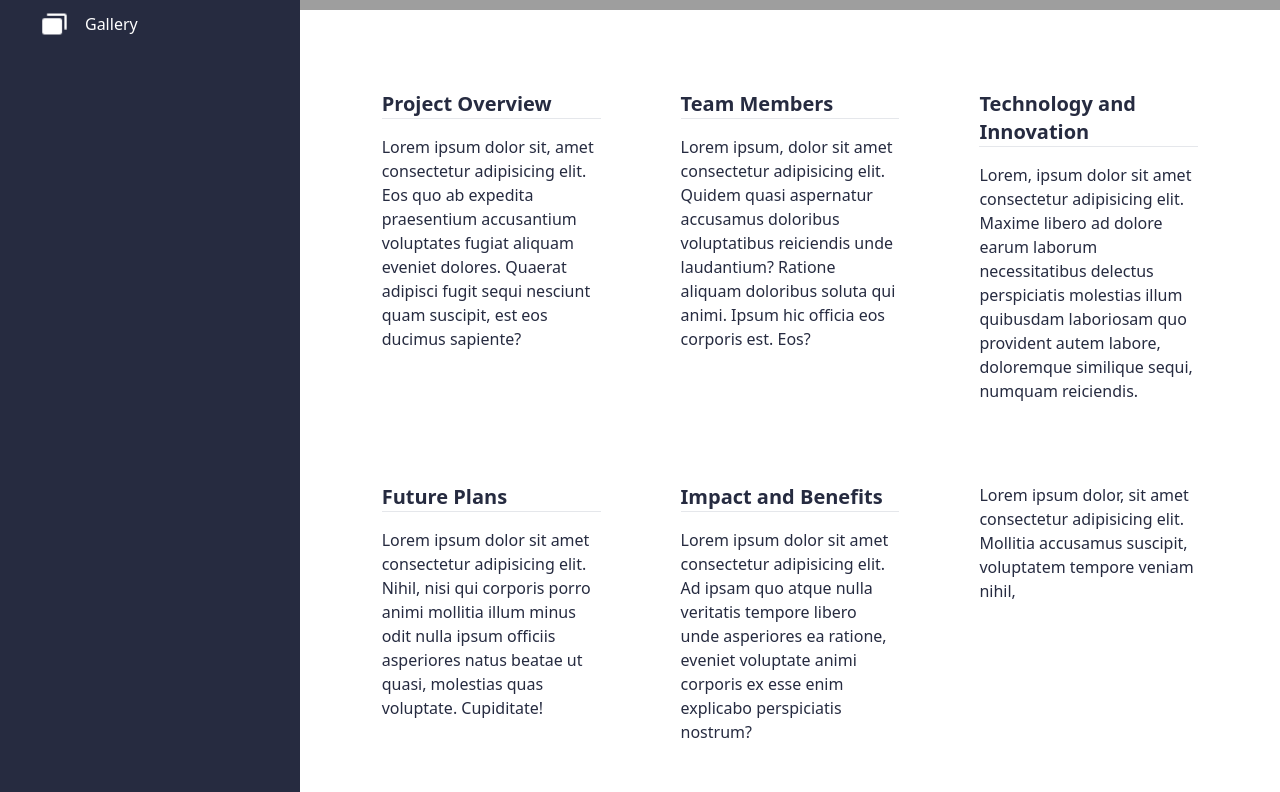
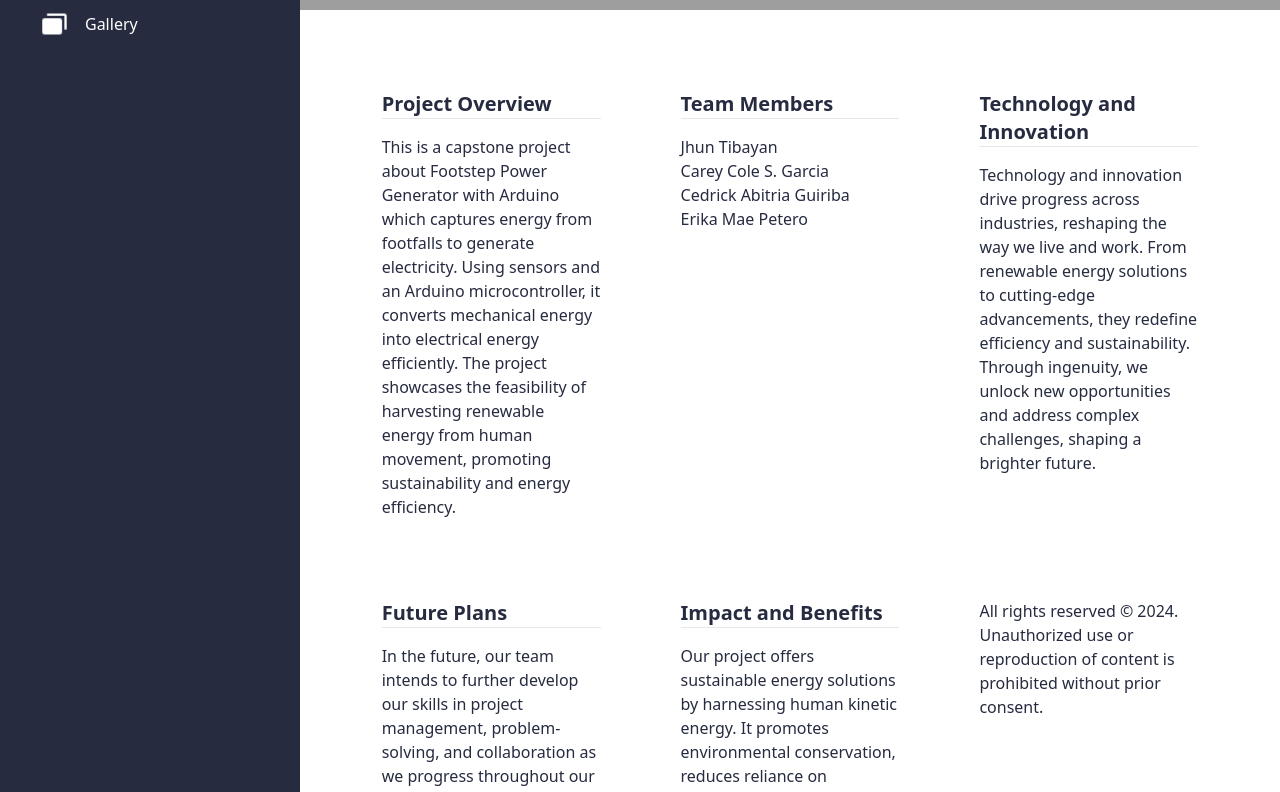
Before and after one commit to yuzuriyu/capstone, a React (Vite) app: page /about in a window 1280 px wide. Shown: the part 380-1172 px from the top of the page. Built offline with nearby package versions, Linux system fonts and the light colour scheme; no server answers; grey boxes are pictures that could not be loaded; the HTML template or start-up script is replaced by a standard one.

Commit message:
save changes

```diff
--- a/src/components/About.jsx
+++ b/src/components/About.jsx
@@ -19,39 +19,44 @@ export default function About() {
               Project Overview
             </h1>
             <p className="">
-              Lorem ipsum dolor sit, amet consectetur adipisicing elit. Eos quo
-              ab expedita praesentium accusantium voluptates fugiat aliquam
-              eveniet dolores. Quaerat adipisci fugit sequi nesciunt quam
-              suscipit, est eos ducimus sapiente?
+              This is a capstone project about Footstep Power Generator with
+              Arduino which captures energy from footfalls to generate
+              electricity. Using sensors and an Arduino microcontroller, it
+              converts mechanical energy into electrical energy efficiently. The
+              project showcases the feasibility of harvesting renewable energy
+              from human movement, promoting sustainability and energy
+              efficiency.
             </p>
           </div>
           <div>
             <h1 className="text-xl border-b font-bold mb-4 ">Team Members</h1>
-            <p className="">
-              Lorem ipsum, dolor sit amet consectetur adipisicing elit. Quidem
-              quasi aspernatur accusamus doloribus voluptatibus reiciendis unde
-              laudantium? Ratione aliquam doloribus soluta qui animi. Ipsum hic
-              officia eos corporis est. Eos?
-            </p>
+            <ul>
+              <li>Jhun Tibayan</li>
+              <li>Carey Cole S. Garcia</li>
+              <li>Cedrick Abitria Guiriba</li>
+              <li>Erika Mae Petero</li>
+            </ul>
           </div>
           <div>
             <h1 className="text-xl font-bold mb-4 border-b ">
               Technology and Innovation
             </h1>
             <p className="">
-              Lorem, ipsum dolor sit amet consectetur adipisicing elit. Maxime
-              libero ad dolore earum laborum necessitatibus delectus
-              perspiciatis molestias illum quibusdam laboriosam quo provident
-              autem labore, doloremque similique sequi, numquam reiciendis.
+              Technology and innovation drive progress across industries,
+              reshaping the way we live and work. From renewable energy
+              solutions to cutting-edge advancements, they redefine efficiency
+              and sustainability. Through ingenuity, we unlock new opportunities
+              and address complex challenges, shaping a brighter future.
             </p>
           </div>
           <div>
             <h1 className="text-xl font-bold mb-4 border-b ">Future Plans</h1>
             <p className="">
-              Lorem ipsum dolor sit amet consectetur adipisicing elit. Nihil,
-              nisi qui corporis porro animi mollitia illum minus odit nulla
-              ipsum officiis asperiores natus beatae ut quasi, molestias quas
-              voluptate. Cupiditate!
+              In the future, our team intends to further develop our skills in
+              project management, problem-solving, and collaboration as we
+              progress throughout our career. We aim to enhance our
+              understanding of sustainable energy solutions and Arduino
+              technology through practical implementation and experimentation.
             </p>
           </div>
           <div>
@@ -59,15 +64,16 @@ export default function About() {
               Impact and Benefits
             </h1>
             <p className="">
-              Lorem ipsum dolor sit amet consectetur adipisicing elit. Ad ipsam
-              quo atque nulla veritatis tempore libero unde asperiores ea
-              ratione, eveniet voluptate animi corporis ex esse enim explicabo
-              perspiciatis nostrum?
+              Our project offers sustainable energy solutions by harnessing
+              human kinetic energy. It promotes environmental conservation,
+              reduces reliance on traditional power sources, and demonstrates
+              the potential of renewable energy integration in high-traffic
+              areas.
             </p>
           </div>
           <p className="">
-            Lorem ipsum dolor, sit amet consectetur adipisicing elit. Mollitia
-            accusamus suscipit, voluptatem tempore veniam nihil,
+            All rights reserved © 2024. Unauthorized use or reproduction of
+            content is prohibited without prior consent.
           </p>
         </div>
       </div>
--- a/src/components/Contact.jsx
+++ b/src/components/Contact.jsx
@@ -23,9 +23,8 @@ const Contact = () => {
             Get In Touch With Us
           </h1>
           <p className="text-sm text-gray-500 text-center ">
-            For More Information About Our Product & Services. Please Feel Free
-            To Drop Us An Email. Our Staff Always Be There To Help You Out. Do
-            Not Hesitate!
+            For More Information About Our Project. Please Feel Free To Drop Us
+            An Email. Our Team Will Be There To Help You Out. Do Not Hesitate!
           </p>
         </div>
         <div className="flex flex-col md:flex-row py-20 md:w-10/12 m-auto gap-20">
```
